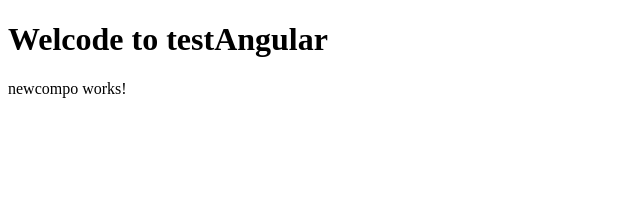
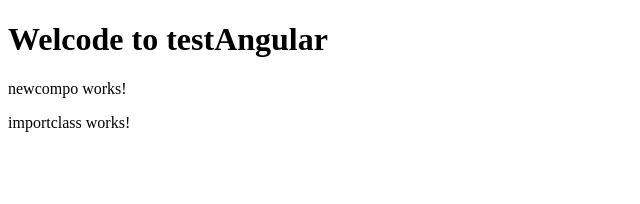
Before and after one commit to SacleuxBenoit/testAngular, an Angular app in the folder testAngular/: page / in a window 1280 px wide. Shown: the top 204 px of the page, without its empty margins (0-640 px from the left). Built offline with nearby package versions, Linux system fonts and the light colour scheme.

Commit message:
import the component importclass.component.ts

```diff
--- a/testAngular/src/app/app.component.html
+++ b/testAngular/src/app/app.component.html
@@ -1,5 +1,6 @@
 <div>
   <h1>Welcode to {{title}}</h1>
   <app-newcompo></app-newcompo>
+  <div class="app-importclass"></div>
 </div>
 <router-outlet></router-outlet>
```
